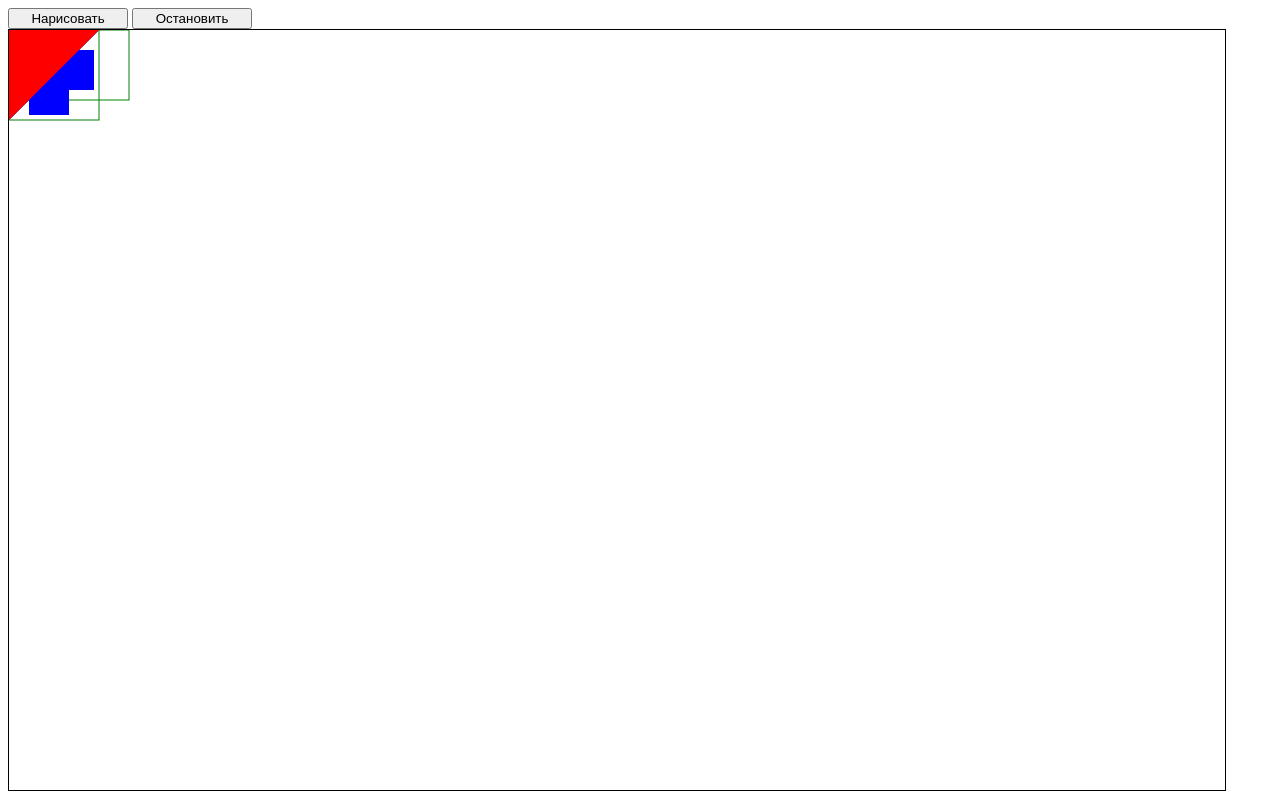
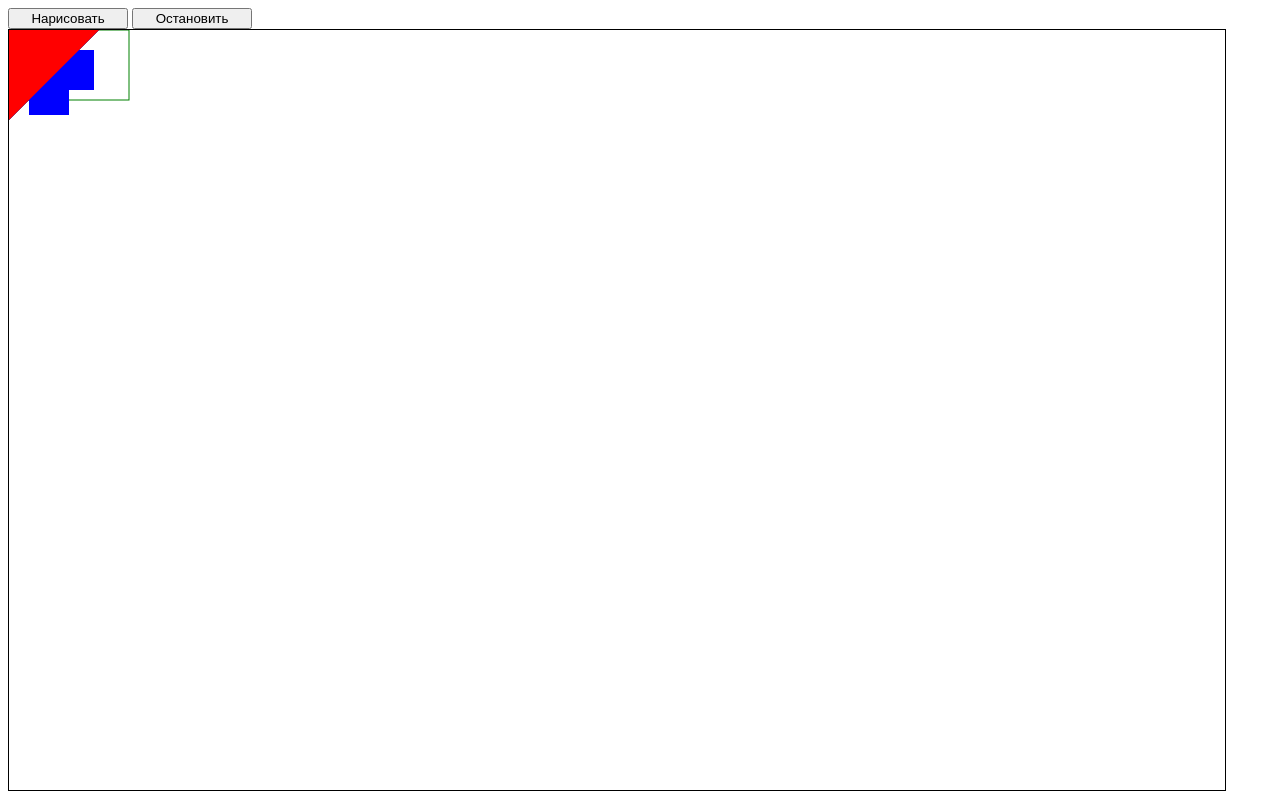
Before and after one commit to AnyaaBond/AnyaaBond.github.io, a plain HTML site: page index.html in a window 1280 px wide. Drawn offline with nearby package versions, Linux system fonts and the light colour scheme.

Commit message:
Update index.html

```diff
--- a/index.html
+++ b/index.html
@@ -99,7 +99,6 @@
 
         function drawCrest(x, y, w, h) {
 
-            ctx.strokeRect(x , y, h, h)
 
             ctx.fillRect(x + w/2 , y + w  - h / 2 , w, h)
             ctx.fillRect(x + w  - h/2, y + w/2, h, w)
```
